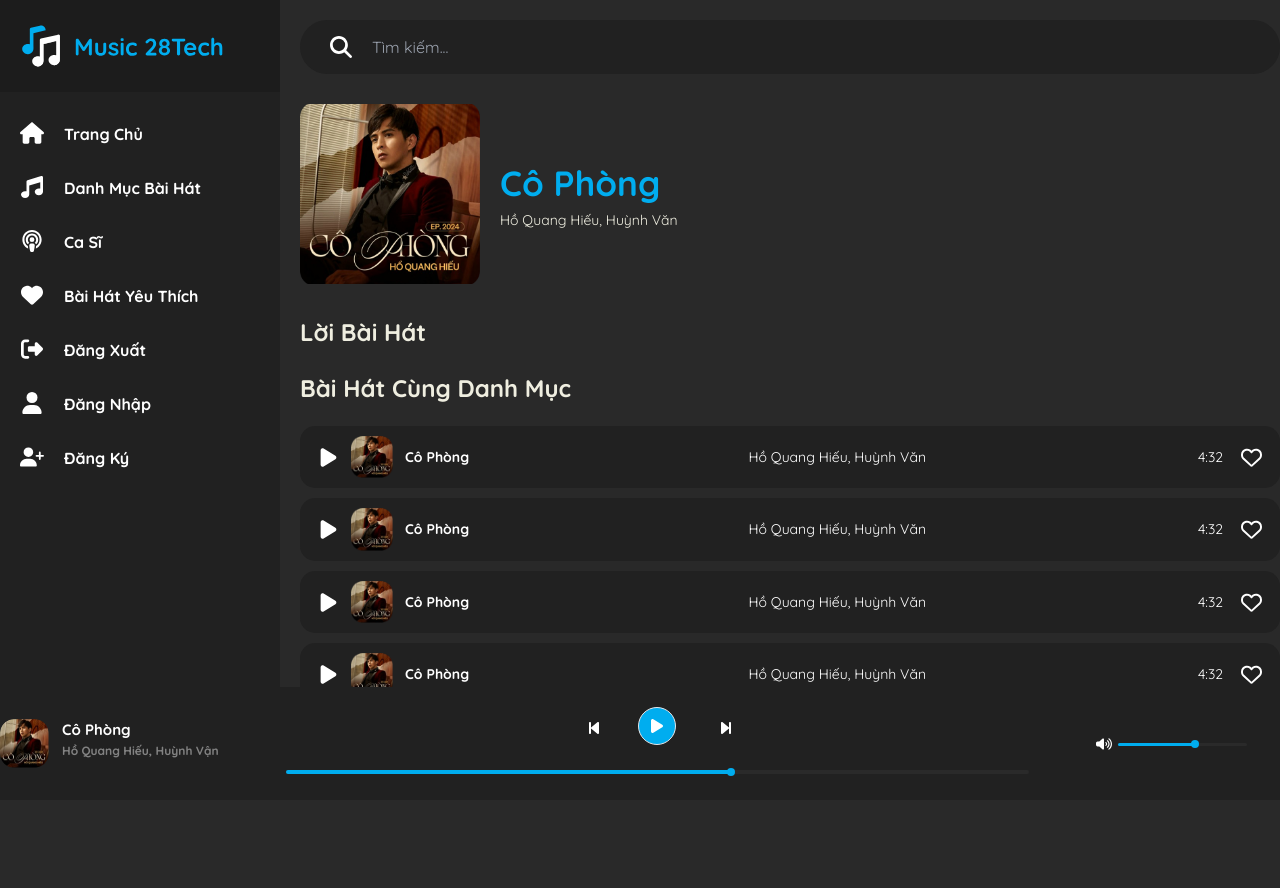
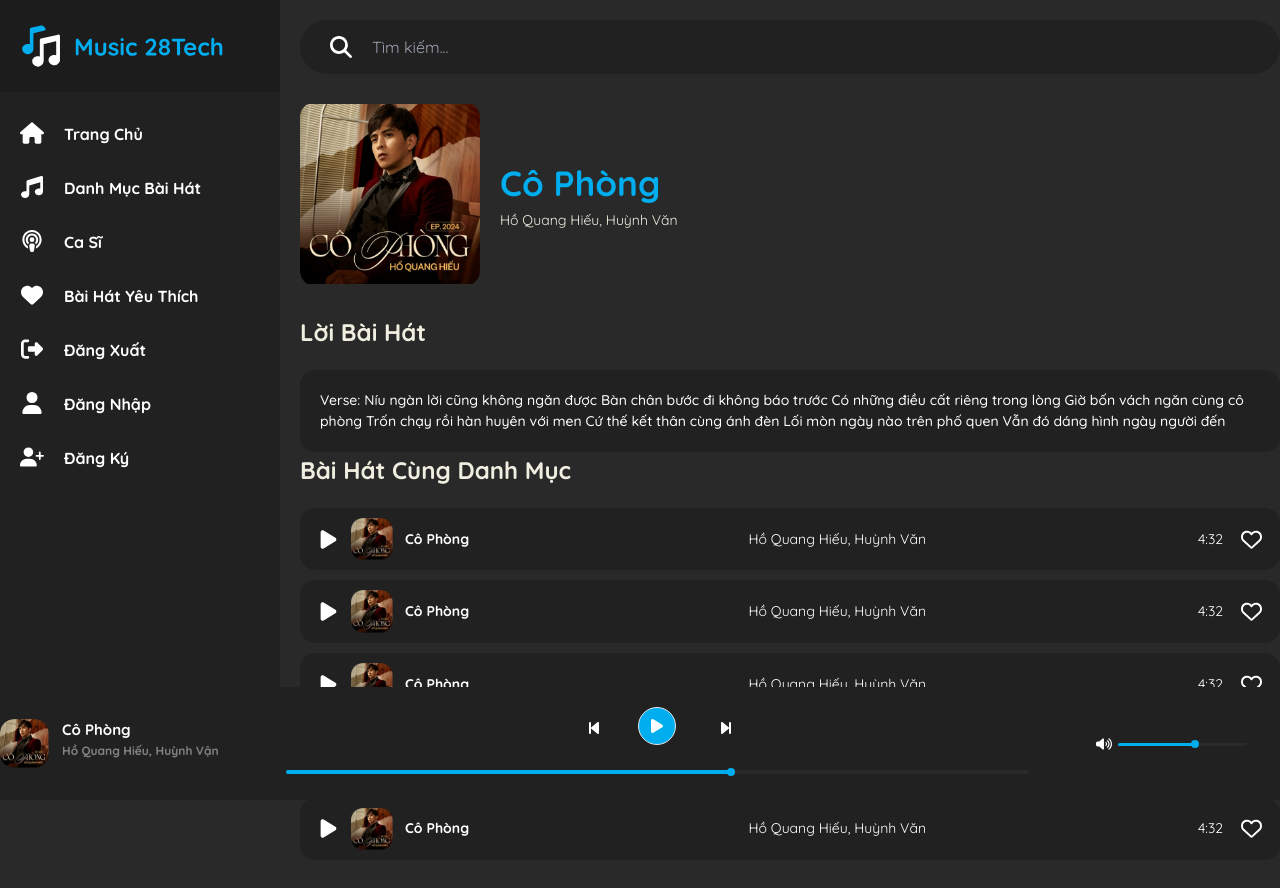
Before and after one commit to Subzerozzz/Project_FER, a React (Create React App) app: page /song/1 in a window 1280 px wide. Shown: the top 888 px of the page. Built offline with nearby package versions, Linux system fonts and the light colour scheme.

Commit message:
Done SongDeatail

```diff
--- /dev/null
+++ b/src/pages/Song/Section3.js
@@ -0,0 +1,49 @@
+import { SongItem2 } from "../../components/common/Song/SongItem2";
+import { Title } from "../../components/common/Title/Title";
+
+export const Section3 = () => {
+  const data = [
+    {
+      image: "/demo/home/image-1.png",
+      title: "Cô Phòng",
+      singer: "Hồ Quang Hiếu, Huỳnh Văn",
+      time: "4:32",
+    },
+    {
+      image: "/demo/home/image-1.png",
+      title: "Cô Phòng",
+      singer: "Hồ Quang Hiếu, Huỳnh Văn",
+      time: "4:32",
+    },
+    {
+      image: "/demo/home/image-1.png",
+      title: "Cô Phòng",
+      singer: "Hồ Quang Hiếu, Huỳnh Văn",
+      time: "4:32",
+    },
+    {
+      image: "/demo/home/image-1.png",
+      title: "Cô Phòng",
+      singer: "Hồ Quang Hiếu, Huỳnh Văn",
+      time: "4:32",
+    },
+    {
+      image: "/demo/home/image-1.png",
+      title: "Cô Phòng",
+      singer: "Hồ Quang Hiếu, Huỳnh Văn",
+      time: "4:32",
+    },
+  ];
+  return (
+    <>
+      <div>
+        <Title text="Bài Hát Cùng Danh Mục" />
+        <div className="grid grid-cols-1 gap-[10px]">
+          {data.map((item, index) => (
+            <SongItem2 key={index} {...item} />
+          ))}
+        </div>
+      </div>
+    </>
+  );
+};
--- a/src/pages/Song/SongDetail.js
+++ b/src/pages/Song/SongDetail.js
@@ -1,58 +1,30 @@
 import { CardInfo } from "../../components/common/Card/CardInfo";
-import { SongItem2 } from "../../components/common/Song/SongItem2";
 import { Title } from "../../components/common/Title/Title";
+import { Section3 } from "./Section3";
 
 export const SongDetail = () => {
-  const data = [
-    {
-      image: "/demo/home/image-1.png",
-      title: "Cô Phòng",
-      singer: "Hồ Quang Hiếu, Huỳnh Văn",
-      time: "4:32",
-    },
-    {
-      image: "/demo/home/image-1.png",
-      title: "Cô Phòng",
-      singer: "Hồ Quang Hiếu, Huỳnh Văn",
-      time: "4:32",
-    },
-    {
-      image: "/demo/home/image-1.png",
-      title: "Cô Phòng",
-      singer: "Hồ Quang Hiếu, Huỳnh Văn",
-      time: "4:32",
-    },
-    {
-      image: "/demo/home/image-1.png",
-      title: "Cô Phòng",
-      singer: "Hồ Quang Hiếu, Huỳnh Văn",
-      time: "4:32",
-    },
-    {
-      image: "/demo/home/image-1.png",
-      title: "Cô Phòng",
-      singer: "Hồ Quang Hiếu, Huỳnh Văn",
-      time: "4:32",
-    },
-  ];
   return (
     <>
       <div>
+        {/* CardInfo  */}
         <CardInfo
           image="/demo/home/image-8.png"
           title="Cô Phòng"
           description="Hồ Quang Hiếu, Huỳnh Văn"
         />
-        <Title text="Lời Bài Hát" />
-        {/* List Cùng Danh Mục  */}
-        <div>
-          <Title text="Bài Hát Cùng Danh Mục" />
-          <div className="grid grid-cols-1 gap-[10px]">
-            {data.map((item, index) => (
-              <SongItem2 key={index} {...item} />
-            ))}
+        {/* Lời Bài Hát  */}
+        <div className="">
+          <Title text="Lời Bài Hát" />
+          <div className="bg-[#212121] p-[20px] text-[#FFFFFF] rounded-[15px] text-[14px] font-[500]">
+            Verse: Níu ngàn lời cũng không ngăn được Bàn chân bước đi không báo
+            trước Có những điều cất riêng trong lòng Giờ bốn vách ngăn cùng cô
+            phòng Trốn chạy rồi hàn huyên với men Cứ thế kết thân cùng ánh đèn
+            Lối mòn ngày nào trên phố quen Vẫn đó dáng hình ngày người đến
           </div>
         </div>
+
+        {/* List Cùng Danh Mục  */}
+        <Section3 />
       </div>
     </>
   );
```
